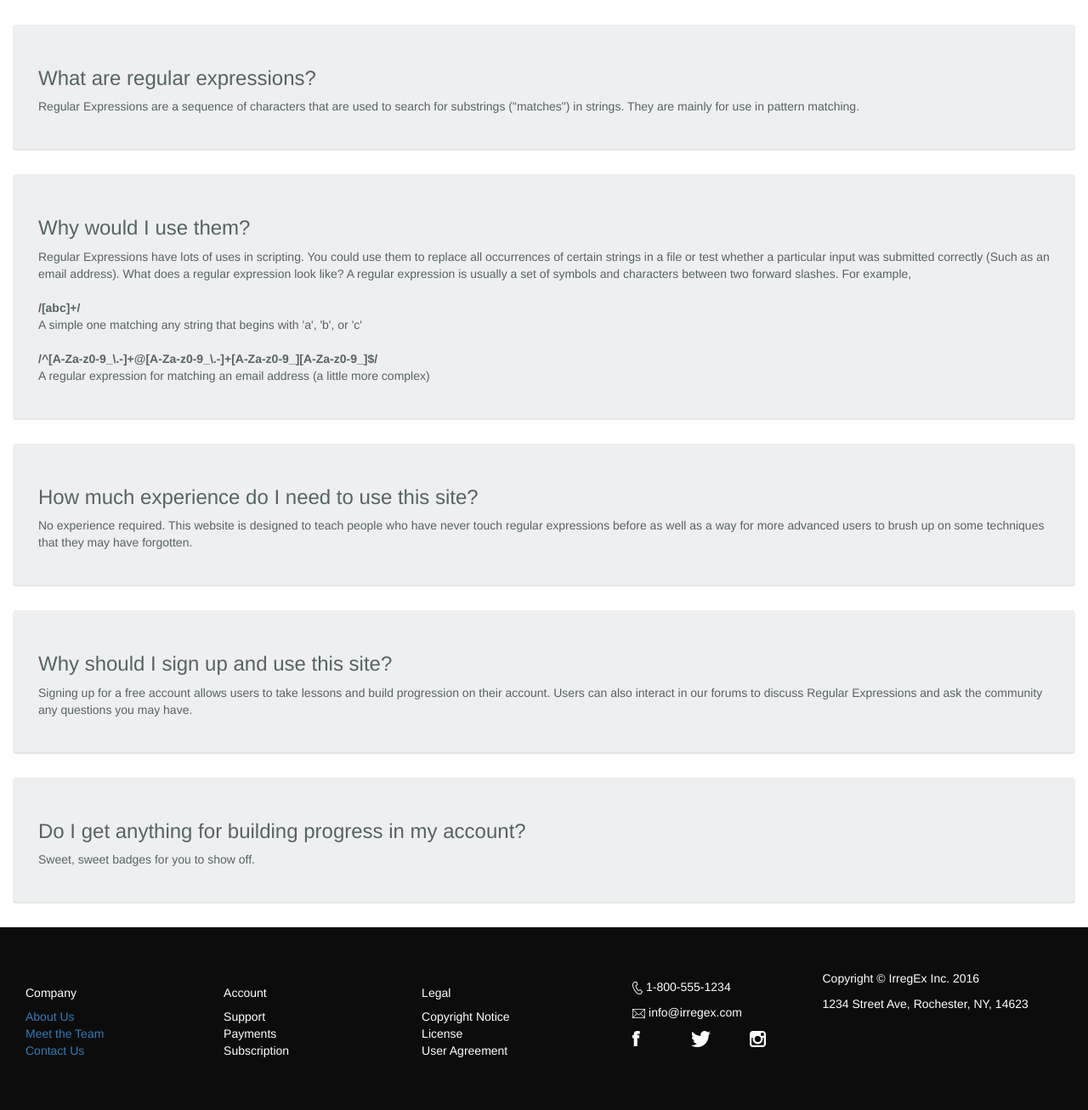
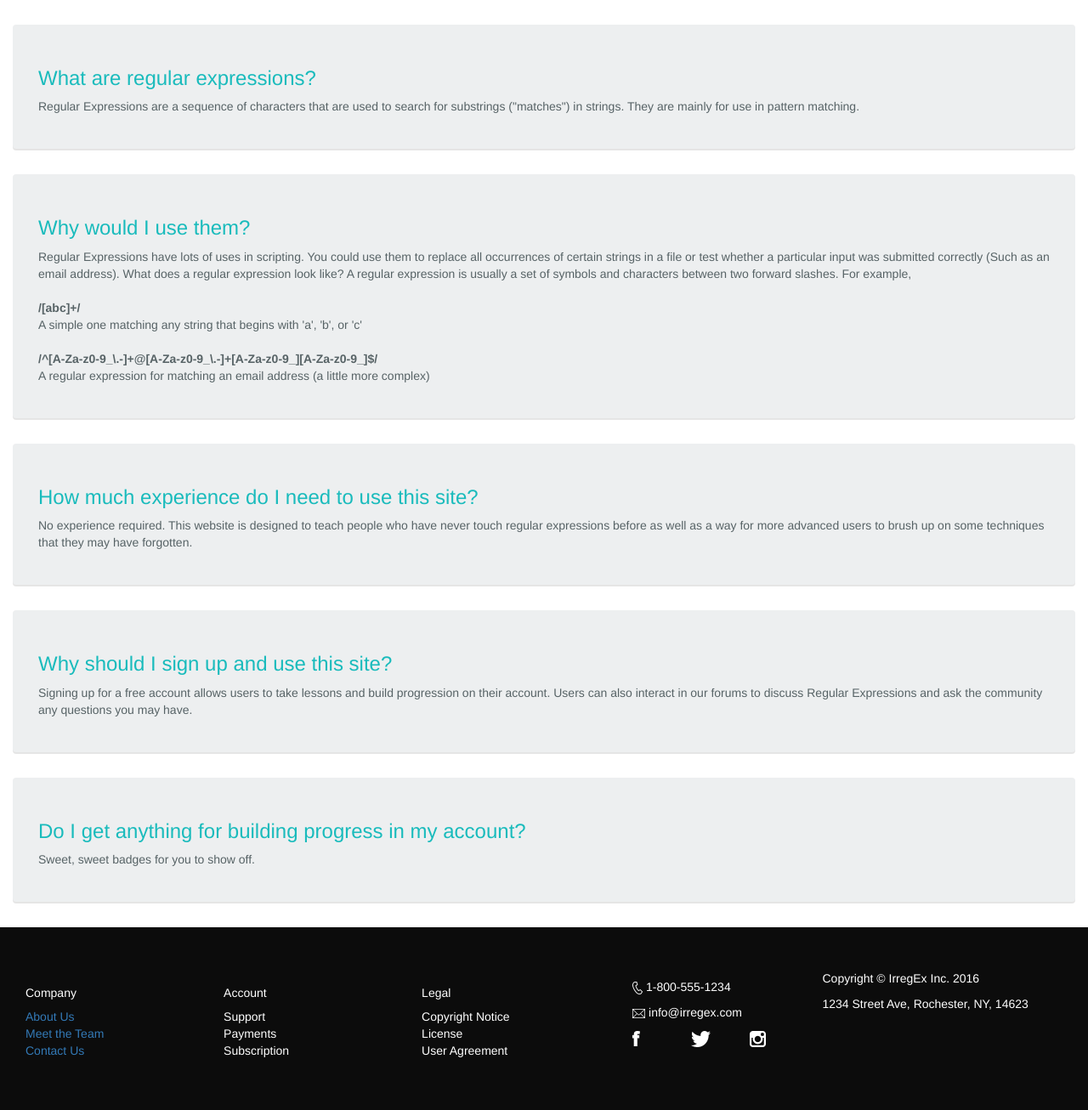
Before and after one commit to audiolion/WebII-Group-Project, a Django app: template Django_Files/home/templates/faq.html in a window 1280 px wide. Shown: the part 81-1387 px from the top of the page at 85% size. Run offline with Django 3.2, Linux system fonts and the light colour scheme; the template is opened without the code that fills it, so the values that code supplies are empty; some libraries are stand-ins or nearby versions.

Commit message:
FAQ Headers Color

```diff
--- a/Django_Files/home/static/base.css
+++ b/Django_Files/home/static/base.css
@@ -449,6 +449,12 @@ button, input[type="submit"] {
     }
 }
 
+/* FAQ  */
+.faq h1, .faq h2, .faq h3, .faq h4, .faq h5, .faq h6 {
+    color: #19BBBC;
+}
+
+
 /*
 ███████  ██████   ██████  ████████ ███████ ██████
 ██      ██    ██ ██    ██    ██    ██      ██   ██
--- a/Django_Files/home/templates/faq.html
+++ b/Django_Files/home/templates/faq.html
@@ -7,7 +7,7 @@ IrregEx: Lessons
 {% endblock %}
 
 {% block content %}
-<div class="col-xs-12">
+<div class="col-xs-12 faq">
     <div class="material-box">
     <h3>What are regular expressions?</h3>
     <p>Regular Expressions are a sequence of characters that are used to search for substrings
```
